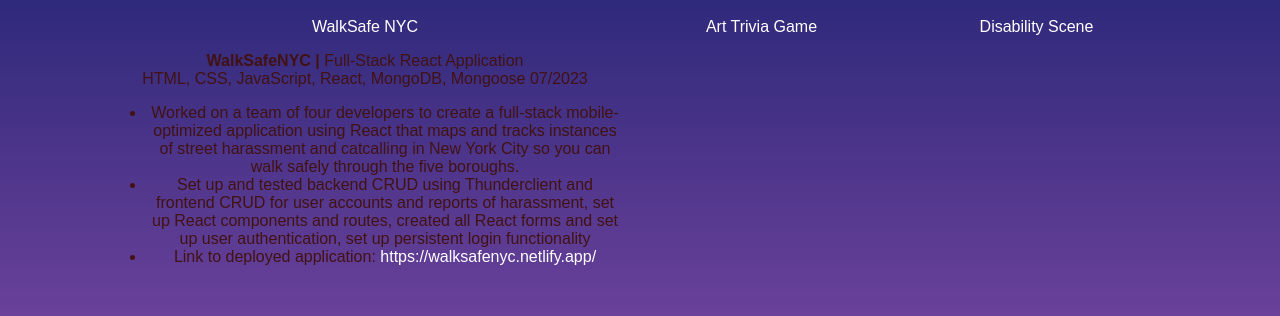
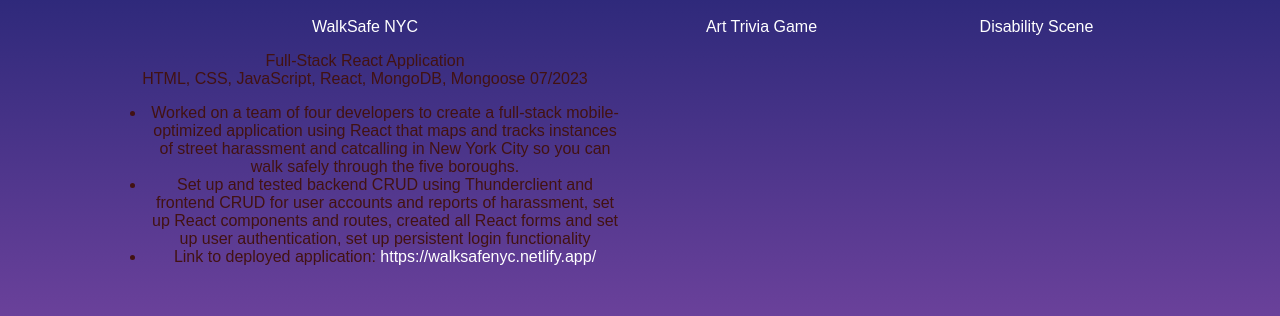
Before and after one commit to mcamilletti1/Margaret-Camilletti-Portfolio, a React (Vite) app in the folder Margaret-Camilletti-Portfolio/: page / in a window 1280 px wide. Shown: the part 983-1299 px from the top of the page. Built offline with nearby package versions, Linux system fonts and the light colour scheme; a web font is replaced by a local one.

Commit message:
updated projects description

```diff
--- a/Margaret-Camilletti-Portfolio/src/components/Projects.jsx
+++ b/Margaret-Camilletti-Portfolio/src/components/Projects.jsx
@@ -8,11 +8,11 @@ const Projects = () => {
                 <section id="project1">
                     <Link to="https://walksafenyc.netlify.app/" target="_blank"><img className="project-image" src="src/assets/Screenshot 2023-07-21 at 2.35.15 PM.png"/></Link>
                     <Link class="project-title" to="https://walksafenyc.netlify.app/" target="_blank"><p>WalkSafe NYC</p></Link>
-                    <strong>WalkSafeNYC |</strong> Full-Stack React Application<br></br>
+                    <p>Full-Stack React Application<br></br>
                     HTML, CSS, JavaScript, React, MongoDB, Mongoose  	07/2023<br></br>
                     <ul><li>Worked on a team of four developers to create a full-stack mobile-optimized application using React that maps and tracks instances of street harassment and catcalling in New York City so you can walk safely through the five boroughs.</li>
                     <li>Set up and tested backend CRUD using Thunderclient and frontend CRUD for user accounts and reports of harassment, set up React components and routes, created all React forms and set up user authentication, set up persistent login functionality</li>
-                    <li>Link to deployed application: <a class="resume-links" href="https://walksafenyc.netlify.app/" target="_blank">https://walksafenyc.netlify.app/</a></li></ul>
+                    <li>Link to deployed application: <a class="resume-links" href="https://walksafenyc.netlify.app/" target="_blank">https://walksafenyc.netlify.app/</a></li></ul></p>
                 </section>
                 <section id="project2">
                     <Link to="https://art-trivia-game.io" target="_blank"><img className="project-image" src="src/assets/Screenshot 2023-07-23 at 7.40.55 PM.png"/></Link>
```
